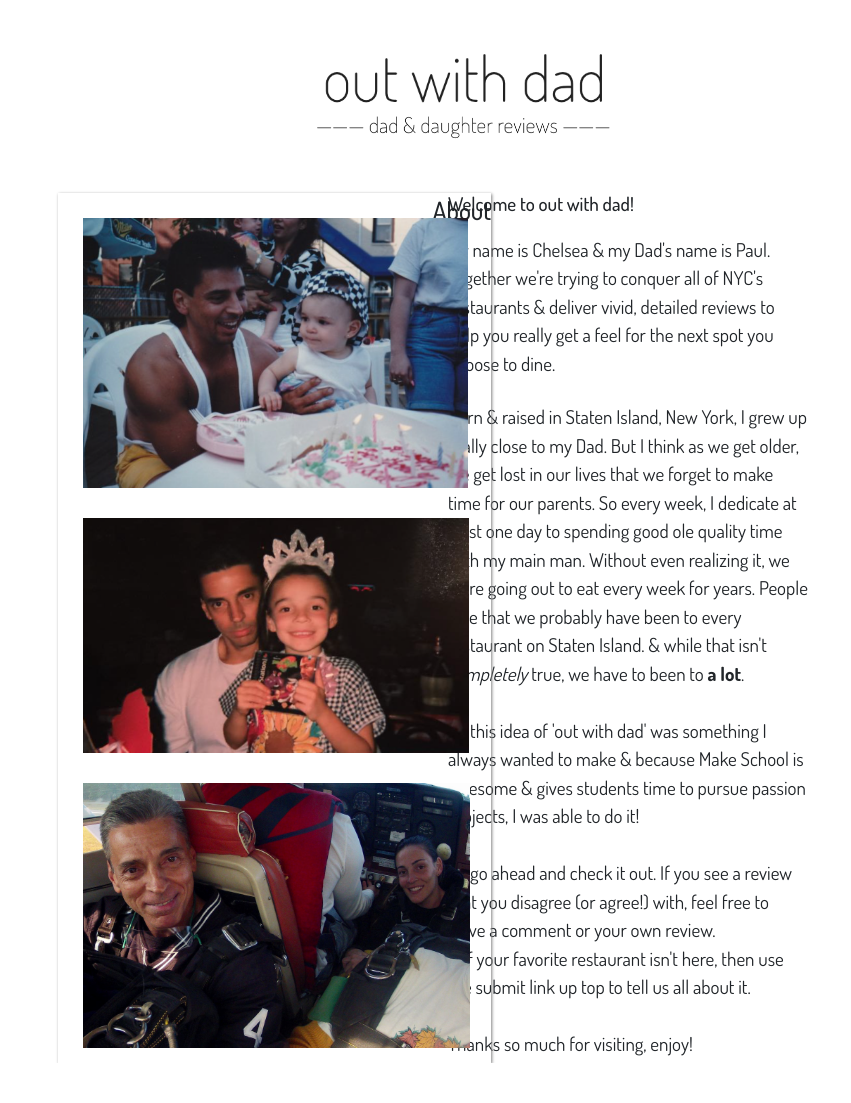
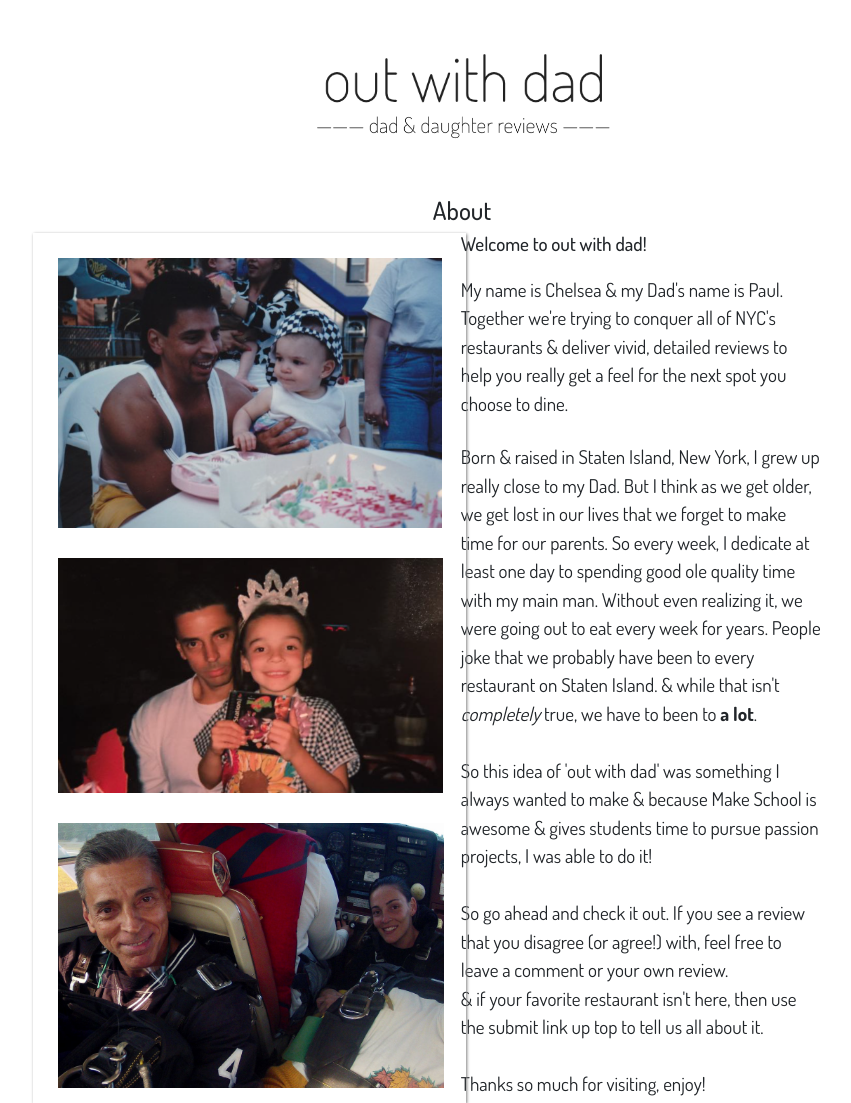
Before and after one commit to chelseacastelli/out-with-dad, a Flask app: page /about in a window 1280 px wide. Shown: the part 93-1196 px from the top of the page, without its empty margins (178-1029 px from the left). Before the commit the page ends 1156 px from the top, so only its background shows below. Run offline with Flask 2, Linux system fonts and the light colour scheme; some libraries are stand-ins or nearby versions.

Commit message:
Styling fixes

```diff
--- a/static/style.css
+++ b/static/style.css
@@ -41,8 +41,8 @@ h2, h5, p {
 
 .text-container {
     position: absolute;
-    top: 67%;
-    right: 42.5%;
+    top: 72%;
+    right: 41.5%;
     width: 360px;
     height: 500px;
     margin-top: -250px;
@@ -53,8 +53,8 @@ h2, h5, p {
 .img-container {
     position: absolute;
     padding: 10px;
-    top: 67%;
-    left: 38%;
+    top: 72%;
+    left: 36%;
     width: 433px;
     height: 870px;
     margin-top: -250px;
@@ -138,14 +138,13 @@ h2, h5, p {
 
 .card-img-one {
     position: absolute;
-    /* padding: 10px; */
     top: 73%;
     left: 54%;
     min-width: 290px;
     max-width: 400px;
     margin-top: -250px;
     margin-left: -250px;
-    /* box-shadow: 1px 1px 3px grey; */
+    /* box-shadow: 0px 1px 3px grey; */
     padding-bottom: 35px;
 }
 
```
